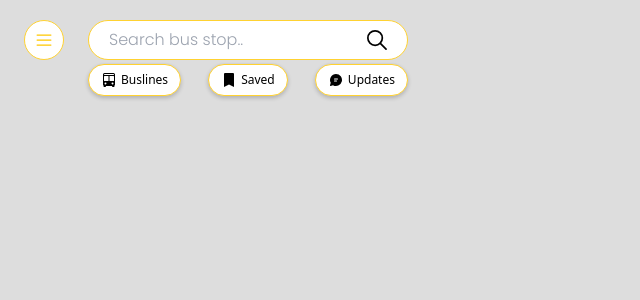
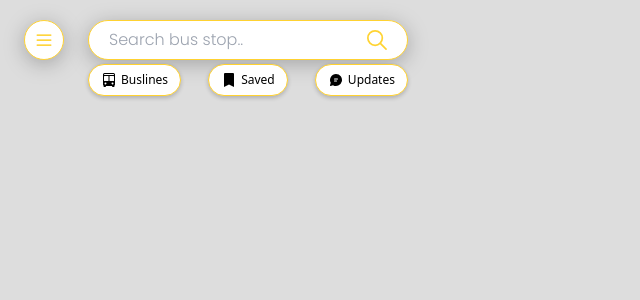
Before and after one commit to akkhayar/YBS-Directory, a SvelteKit app: page / in a window 1280 px wide. Shown: the top 300 px of the page, without its empty margins (0-640 px from the left). Built offline with nearby package versions, Linux system fonts and the light colour scheme; a web font is replaced by a local one.

Commit message:
feat: stylistic chnges

```diff
--- a/src/app.postcss
+++ b/src/app.postcss
@@ -6,7 +6,7 @@
 @tailwind utilities;
 
 .NotoSansMyanmar {
-    font-family: "Noto Sans Myanmar",serif;
+    font-family: "Noto Sans Myanmar", serif;
 }
 
 .Poppins {
@@ -18,17 +18,25 @@
     font-family: "Arial", serif;
 }
 
+.custom-shadow {
+    filter: drop-shadow(0px 4px 10px rgba(0, 0, 0, 0.25));
+}
 
 :root {
-    --color-secondary-white: #FFFDF0;
+    --color-secondary-white: #fffdf0;
 }
 
 body {
     background-color: #dddddd;
 }
 
+.filter-primary-100 {
+    filter: invert(81%) sepia(100%) saturate(844%) hue-rotate(325deg)
+        brightness(99%) contrast(104%);
+}
+
 .bg-glass {
-    background-color: rgba(20,38,34,40%);
+    background-color: rgba(20, 38, 34, 40%);
     backdrop-filter: blur(15.6px);
 }
 
@@ -47,9 +55,9 @@ body {
 }
 
 .bg-bus-blue {
-    background-color: #3C2AA9
+    background-color: #3c2aa9;
 }
 
 .text-dim {
-    color: #DEDEDE;
+    color: #dedede;
 }
```
